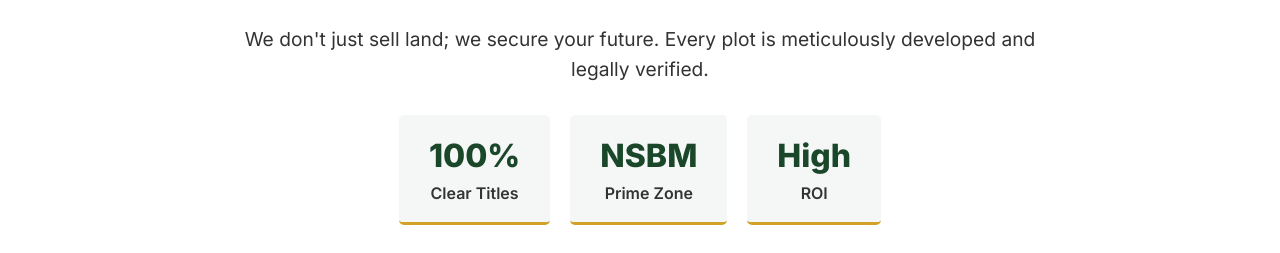
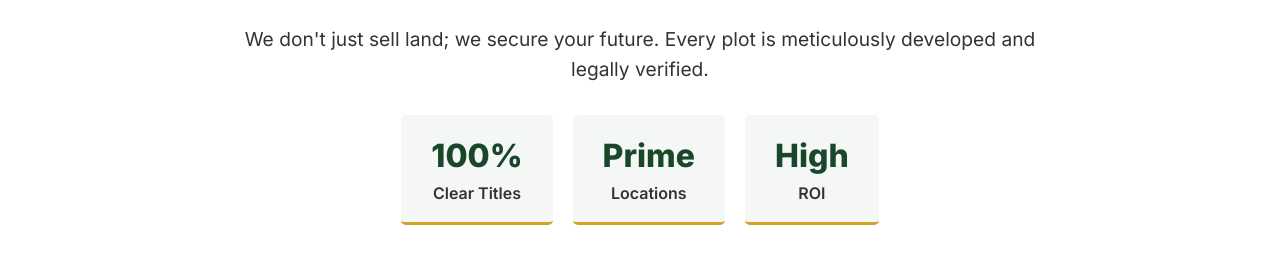
Before and after one commit to colombagesahan/JET-LANDS, a plain HTML site: page index.html in a window 1280 px wide. Shown: the part 3340-3593 px from the top of the page. Drawn offline with nearby package versions, Linux system fonts and the light colour scheme; a web font is replaced by a local one.

Commit message:
Update section titles and data attributes in index.html

```diff
--- a/index.html
+++ b/index.html
@@ -624,8 +624,8 @@
                         <span style="font-weight: 600;" data-en="Clear Titles" data-si="නිරවුල් ඔප්පු">Clear Titles</span>
                     </div>
                     <div style="background: var(--light-bg); padding: 15px 30px; border-radius: 5px; border-bottom: 3px solid var(--accent-color);">
-                        <h3 style="color: var(--primary-color); font-size: 2rem;">NSBM</h3>
-                        <span style="font-weight: 600;" data-en="Prime Zone" data-si="අගනා කලාපය">Prime Zone</span>
+                        <h3 style="color: var(--primary-color); font-size: 2rem;" data-en="Prime" data-si="ඉහළම">Prime</h3>
+<span style="font-weight: 600;" data-en="Locations" data-si="ආයෝජන කලාප">Locations</span>
                     </div>
                     <div style="background: var(--light-bg); padding: 15px 30px; border-radius: 5px; border-bottom: 3px solid var(--accent-color);">
                         <h3 style="color: var(--primary-color); font-size: 2rem;">High</h3>
```
